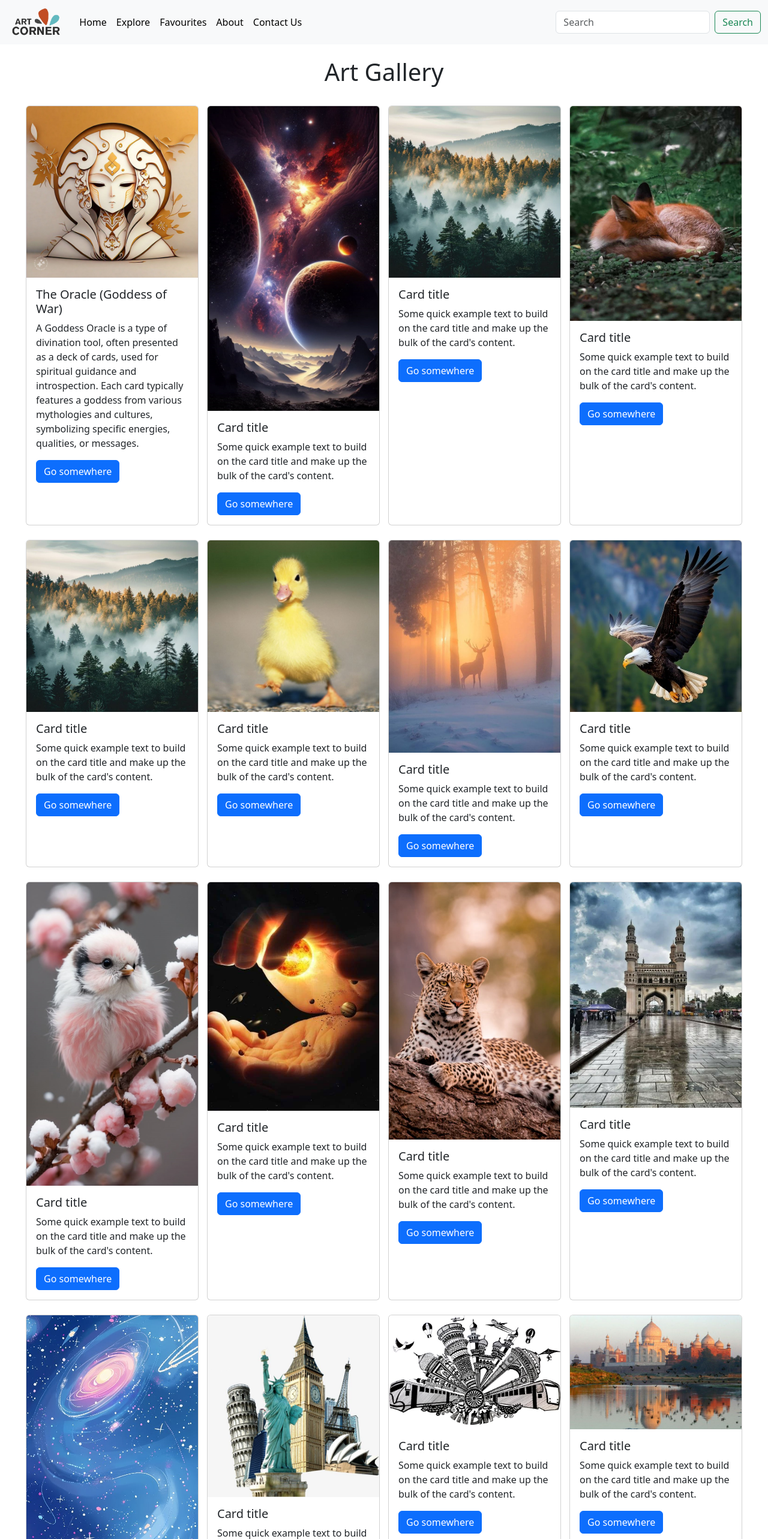
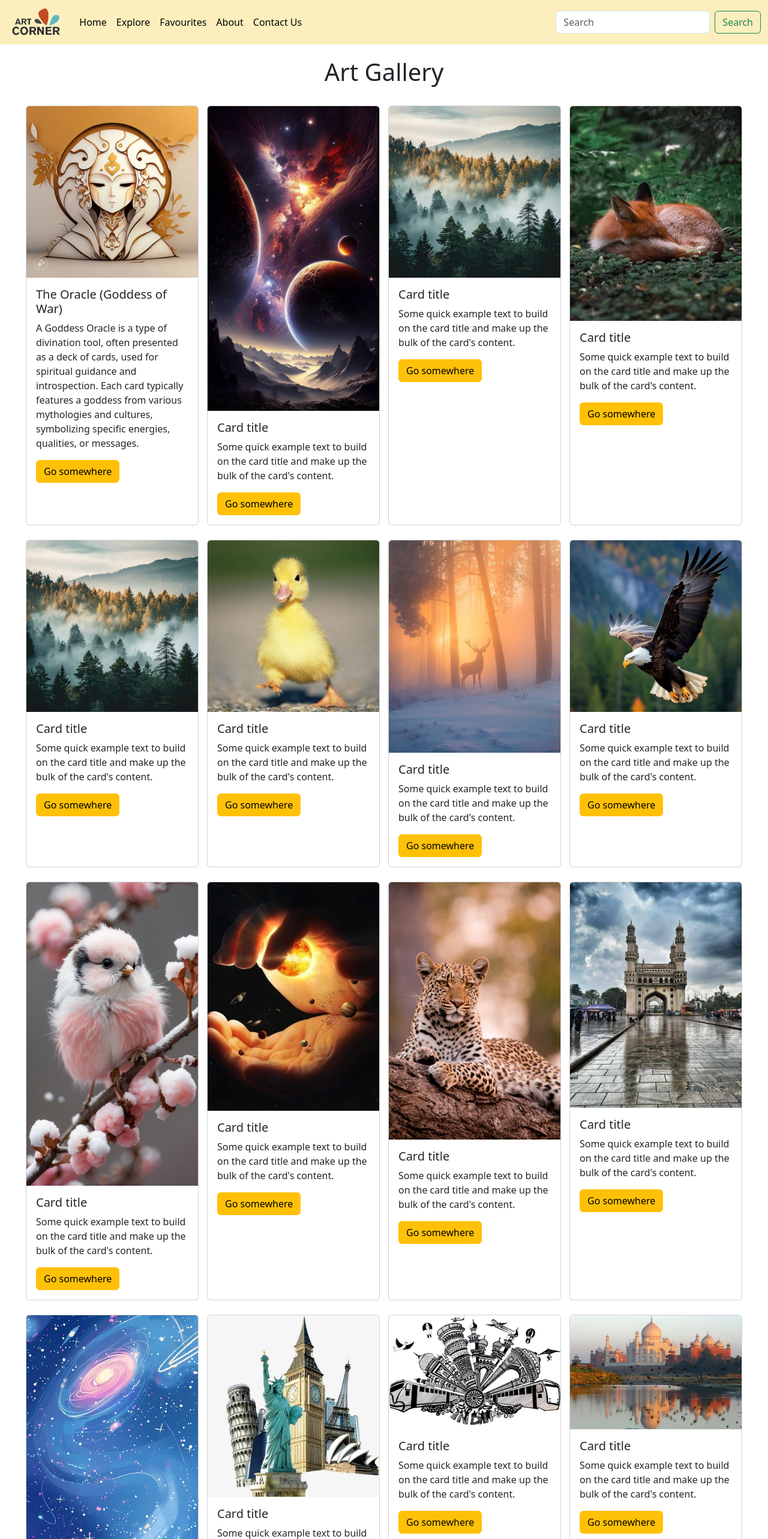
Before and after one commit to Ishan1012/Art-Corner-Web-Application, an Angular app in the folder art-corner/: page / in a window 1280 px wide. Shown: the top 2566 px of the page at 60% size. Built offline with nearby package versions, Linux system fonts and the light colour scheme.

Commit message:
Minor updates 1.0.2

```diff
--- a/art-corner/src/app/app.component.css
+++ b/art-corner/src/app/app.component.css
@@ -5,3 +5,7 @@
 .img-navbar-edit{
     height: 6vh;
 }
+
+.bg-color{
+    background-color: #fcefbd;
+}
--- a/art-corner/src/app/app.component.html
+++ b/art-corner/src/app/app.component.html
@@ -1,5 +1,5 @@
 <div>
-  <nav class="navbar fixed-top bg-light navbar-expand-lg">
+  <nav class="navbar fixed-top bg-color navbar-expand-lg">
     <div class="container-fluid">
       <a class="navbar-brand" href="#"><img src="./icon/logo-navbar2.png" alt="" class="img-navbar-edit"></a>
       <button class="navbar-toggler" type="button" data-bs-toggle="collapse" data-bs-target="#navbarSupportedContent" aria-controls="navbarSupportedContent" aria-expanded="false" aria-label="Toggle navigation">
--- a/art-corner/src/app/art-gallery/explore-components/explore-components.component.html
+++ b/art-corner/src/app/art-gallery/explore-components/explore-components.component.html
@@ -11,7 +11,7 @@
                 <p class="card-text">A Goddess Oracle is a type of divination tool, often presented as a deck of cards,
                     used for spiritual guidance and introspection. Each card typically features a goddess from various
                     mythologies and cultures, symbolizing specific energies, qualities, or messages.</p>
-                <a href="#" class="btn btn-primary">Go somewhere</a>
+                <a href="#" class="btn btn-warning">Go somewhere</a>
             </div>
         </div>
         <div class="card" style="width: 18rem;">
@@ -21,7 +21,7 @@
                 <p class="card-text">Some quick example text to build on the card title and make up the bulk of the
                     card's
                     content.</p>
-                <a href="#" class="btn btn-primary">Go somewhere</a>
+                <a href="#" class="btn btn-warning">Go somewhere</a>
             </div>
         </div>
         <div class="card" style="width: 18rem;">
@@ -31,7 +31,7 @@
                 <p class="card-text">Some quick example text to build on the card title and make up the bulk of the
                     card's
                     content.</p>
-                <a href="#" class="btn btn-primary">Go somewhere</a>
+                <a href="#" class="btn btn-warning">Go somewhere</a>
             </div>
         </div>
         <div class="card" style="width: 18rem;">
@@ -41,7 +41,7 @@
                 <p class="card-text">Some quick example text to build on the card title and make up the bulk of the
                     card's
                     content.</p>
-                <a href="#" class="btn btn-primary">Go somewhere</a>
+                <a href="#" class="btn btn-warning">Go somewhere</a>
             </div>
         </div>
     </div>
@@ -54,7 +54,7 @@
                 <p class="card-text">Some quick example text to build on the card title and make up the bulk of the
                     card's
                     content.</p>
-                <a href="#" class="btn btn-primary">Go somewhere</a>
+                <a href="#" class="btn btn-warning">Go somewhere</a>
             </div>
         </div>
         <div class="card" style="width: 18rem;">
@@ -64,7 +64,7 @@
                 <p class="card-text">Some quick example text to build on the card title and make up the bulk of the
                     card's
                     content.</p>
-                <a href="#" class="btn btn-primary">Go somewhere</a>
+                <a href="#" class="btn btn-warning">Go somewhere</a>
             </div>
         </div>
         <div class="card" style="width: 18rem;">
@@ -74,7 +74,7 @@
                 <p class="card-text">Some quick example text to build on the card title and make up the bulk of the
                     card's
                     content.</p>
-                <a href="#" class="btn btn-primary">Go somewhere</a>
+                <a href="#" class="btn btn-warning">Go somewhere</a>
             </div>
         </div>
         <div class="card" style="width: 18rem;">
@@ -84,7 +84,7 @@
                 <p class="card-text">Some quick example text to build on the card title and make up the bulk of the
                     card's
                     content.</p>
-                <a href="#" class="btn btn-primary">Go somewhere</a>
+                <a href="#" class="btn btn-warning">Go somewhere</a>
             </div>
         </div>
     </div>
@@ -97,7 +97,7 @@
                 <p class="card-text">Some quick example text to build on the card title and make up the bulk of the
                     card's
                     content.</p>
-                <a href="#" class="btn btn-primary">Go somewhere</a>
+                <a href="#" class="btn btn-warning">Go somewhere</a>
             </div>
         </div>
         <div class="card" style="width: 18rem;">
@@ -107,7 +107,7 @@
                 <p class="card-text">Some quick example text to build on the card title and make up the bulk of the
                     card's
                     content.</p>
-                <a href="#" class="btn btn-primary">Go somewhere</a>
+                <a href="#" class="btn btn-warning">Go somewhere</a>
             </div>
         </div>
         <div class="card" style="width: 18rem;">
@@ -117,7 +117,7 @@
                 <p class="card-text">Some quick example text to build on the card title and make up the bulk of the
                     card's
                     content.</p>
-                <a href="#" class="btn btn-primary">Go somewhere</a>
+                <a href="#" class="btn btn-warning">Go somewhere</a>
             </div>
         </div>
         <div class="card" style="width: 18rem;">
@@ -127,7 +127,7 @@
                 <p class="card-text">Some quick example text to build on the card title and make up the bulk of the
                     card's
                     content.</p>
-                <a href="#" class="btn btn-primary">Go somewhere</a>
+                <a href="#" class="btn btn-warning">Go somewhere</a>
             </div>
         </div>
     </div>
@@ -140,7 +140,7 @@
                 <p class="card-text">Some quick example text to build on the card title and make up the bulk of the
                     card's
                     content.</p>
-                <a href="#" class="btn btn-primary">Go somewhere</a>
+                <a href="#" class="btn btn-warning">Go somewhere</a>
             </div>
         </div>
         <div class="card" style="width: 18rem;">
@@ -150,7 +150,7 @@
                 <p class="card-text">Some quick example text to build on the card title and make up the bulk of the
                     card's
                     content.</p>
-                <a href="#" class="btn btn-primary">Go somewhere</a>
+                <a href="#" class="btn btn-warning">Go somewhere</a>
             </div>
         </div>
         <div class="card" style="width: 18rem;">
@@ -160,7 +160,7 @@
                 <p class="card-text">Some quick example text to build on the card title and make up the bulk of the
                     card's
                     content.</p>
-                <a href="#" class="btn btn-primary">Go somewhere</a>
+                <a href="#" class="btn btn-warning">Go somewhere</a>
             </div>
         </div>
         <div class="card" style="width: 18rem;">
@@ -170,7 +170,7 @@
                 <p class="card-text">Some quick example text to build on the card title and make up the bulk of the
                     card's
                     content.</p>
-                <a href="#" class="btn btn-primary">Go somewhere</a>
+                <a href="#" class="btn btn-warning">Go somewhere</a>
             </div>
         </div>
     </div>
@@ -183,7 +183,7 @@
                 <p class="card-text">Some quick example text to build on the card title and make up the bulk of the
                     card's
                     content.</p>
-                <a href="#" class="btn btn-primary">Go somewhere</a>
+                <a href="#" class="btn btn-warning">Go somewhere</a>
             </div>
         </div>
         <div class="card" style="width: 18rem;">
@@ -193,7 +193,7 @@
                 <p class="card-text">Some quick example text to build on the card title and make up the bulk of the
                     card's
                     content.</p>
-                <a href="#" class="btn btn-primary">Go somewhere</a>
+                <a href="#" class="btn btn-warning">Go somewhere</a>
             </div>
         </div>
         <div class="card" style="width: 18rem;">
@@ -203,7 +203,7 @@
                 <p class="card-text">Some quick example text to build on the card title and make up the bulk of the
                     card's
                     content.</p>
-                <a href="#" class="btn btn-primary">Go somewhere</a>
+                <a href="#" class="btn btn-warning">Go somewhere</a>
             </div>
         </div>
         <div class="card" style="width: 18rem;">
@@ -213,7 +213,7 @@
                 <p class="card-text">Some quick example text to build on the card title and make up the bulk of the
                     card's
                     content.</p>
-                <a href="#" class="btn btn-primary">Go somewhere</a>
+                <a href="#" class="btn btn-warning">Go somewhere</a>
             </div>
         </div>
     </div>
@@ -226,7 +226,7 @@
                 <p class="card-text">Some quick example text to build on the card title and make up the bulk of the
                     card's
                     content.</p>
-                <a href="#" class="btn btn-primary">Go somewhere</a>
+                <a href="#" class="btn btn-warning">Go somewhere</a>
             </div>
         </div>
         <div class="card" style="width: 18rem;">
@@ -236,7 +236,7 @@
                 <p class="card-text">Some quick example text to build on the card title and make up the bulk of the
                     card's
                     content.</p>
-                <a href="#" class="btn btn-primary">Go somewhere</a>
+                <a href="#" class="btn btn-warning">Go somewhere</a>
             </div>
         </div>
         <div class="card" style="width: 18rem;">
@@ -246,7 +246,7 @@
                 <p class="card-text">Some quick example text to build on the card title and make up the bulk of the
                     card's
                     content.</p>
-                <a href="#" class="btn btn-primary">Go somewhere</a>
+                <a href="#" class="btn btn-warning">Go somewhere</a>
             </div>
         </div>
         <div class="card" style="width: 18rem;">
@@ -256,7 +256,7 @@
                 <p class="card-text">Some quick example text to build on the card title and make up the bulk of the
                     card's
                     content.</p>
-                <a href="#" class="btn btn-primary">Go somewhere</a>
+                <a href="#" class="btn btn-warning">Go somewhere</a>
             </div>
         </div>
     </div>
@@ -269,7 +269,7 @@
                 <p class="card-text">Some quick example text to build on the card title and make up the bulk of the
                     card's
                     content.</p>
-                <a href="#" class="btn btn-primary">Go somewhere</a>
+                <a href="#" class="btn btn-warning">Go somewhere</a>
             </div>
         </div>
         <div class="card" style="width: 18rem;">
@@ -279,7 +279,7 @@
                 <p class="card-text">Some quick example text to build on the card title and make up the bulk of the
                     card's
                     content.</p>
-                <a href="#" class="btn btn-primary">Go somewhere</a>
+                <a href="#" class="btn btn-warning">Go somewhere</a>
             </div>
         </div>
         <div class="card" style="width: 18rem;">
@@ -289,7 +289,7 @@
                 <p class="card-text">Some quick example text to build on the card title and make up the bulk of the
                     card's
                     content.</p>
-                <a href="#" class="btn btn-primary">Go somewhere</a>
+                <a href="#" class="btn btn-warning">Go somewhere</a>
             </div>
         </div>
         <div class="card" style="width: 18rem;">
@@ -299,7 +299,7 @@
                 <p class="card-text">Some quick example text to build on the card title and make up the bulk of the
                     card's
                     content.</p>
-                <a href="#" class="btn btn-primary">Go somewhere</a>
+                <a href="#" class="btn btn-warning">Go somewhere</a>
             </div>
         </div>
     </div>
@@ -312,7 +312,7 @@
                 <p class="card-text">Some quick example text to build on the card title and make up the bulk of the
                     card's
                     content.</p>
-                <a href="#" class="btn btn-primary">Go somewhere</a>
+                <a href="#" class="btn btn-warning">Go somewhere</a>
             </div>
         </div>
         <div class="card" style="width: 18rem;">
@@ -322,7 +322,7 @@
                 <p class="card-text">Some quick example text to build on the card title and make up the bulk of the
                     card's
                     content.</p>
-                <a href="#" class="btn btn-primary">Go somewhere</a>
+                <a href="#" class="btn btn-warning">Go somewhere</a>
             </div>
         </div>
         <div class="card" style="width: 18rem;">
@@ -332,7 +332,7 @@
                 <p class="card-text">Some quick example text to build on the card title and make up the bulk of the
                     card's
                     content.</p>
-                <a href="#" class="btn btn-primary">Go somewhere</a>
+                <a href="#" class="btn btn-warning">Go somewhere</a>
             </div>
         </div>
         <div class="card" style="width: 18rem;">
@@ -342,7 +342,7 @@
                 <p class="card-text">Some quick example text to build on the card title and make up the bulk of the
                     card's
                     content.</p>
-                <a href="#" class="btn btn-primary">Go somewhere</a>
+                <a href="#" class="btn btn-warning">Go somewhere</a>
             </div>
         </div>
     </div>
@@ -355,7 +355,7 @@
                 <p class="card-text">Some quick example text to build on the card title and make up the bulk of the
                     card's
                     content.</p>
-                <a href="#" class="btn btn-primary">Go somewhere</a>
+                <a href="#" class="btn btn-warning">Go somewhere</a>
             </div>
         </div>
         <div class="card" style="width: 18rem;">
@@ -365,7 +365,7 @@
                 <p class="card-text">Some quick example text to build on the card title and make up the bulk of the
                     card's
                     content.</p>
-                <a href="#" class="btn btn-primary">Go somewhere</a>
+                <a href="#" class="btn btn-warning">Go somewhere</a>
             </div>
         </div>
         <div class="card" style="width: 18rem;">
@@ -375,7 +375,7 @@
                 <p class="card-text">Some quick example text to build on the card title and make up the bulk of the
                     card's
                     content.</p>
-                <a href="#" class="btn btn-primary">Go somewhere</a>
+                <a href="#" class="btn btn-warning">Go somewhere</a>
             </div>
         </div>
         <div class="card" style="width: 18rem;">
@@ -385,7 +385,7 @@
                 <p class="card-text">Some quick example text to build on the card title and make up the bulk of the
                     card's
                     content.</p>
-                <a href="#" class="btn btn-primary">Go somewhere</a>
+                <a href="#" class="btn btn-warning">Go somewhere</a>
             </div>
         </div>
     </div>
@@ -398,7 +398,7 @@
                 <p class="card-text">Some quick example text to build on the card title and make up the bulk of the
                     card's
                     content.</p>
-                <a href="#" class="btn btn-primary">Go somewhere</a>
+                <a href="#" class="btn btn-warning">Go somewhere</a>
             </div>
         </div>
         <div class="card" style="width: 18rem;">
@@ -408,7 +408,7 @@
                 <p class="card-text">Some quick example text to build on the card title and make up the bulk of the
                     card's
                     content.</p>
-                <a href="#" class="btn btn-primary">Go somewhere</a>
+                <a href="#" class="btn btn-warning">Go somewhere</a>
             </div>
         </div>
         <div class="card" style="width: 18rem;">
@@ -418,7 +418,7 @@
                 <p class="card-text">Some quick example text to build on the card title and make up the bulk of the
                     card's
                     content.</p>
-                <a href="#" class="btn btn-primary">Go somewhere</a>
+                <a href="#" class="btn btn-warning">Go somewhere</a>
             </div>
         </div>
         <div class="card" style="width: 18rem;">
@@ -428,7 +428,7 @@
                 <p class="card-text">Some quick example text to build on the card title and make up the bulk of the
                     card's
                     content.</p>
-                <a href="#" class="btn btn-primary">Go somewhere</a>
+                <a href="#" class="btn btn-warning">Go somewhere</a>
             </div>
         </div>
     </div>
@@ -441,7 +441,7 @@
                 <p class="card-text">Some quick example text to build on the card title and make up the bulk of the
                     card's
                     content.</p>
-                <a href="#" class="btn btn-primary">Go somewhere</a>
+                <a href="#" class="btn btn-warning">Go somewhere</a>
             </div>
         </div>
         <div class="card" style="width: 18rem;">
@@ -451,7 +451,7 @@
                 <p class="card-text">Some quick example text to build on the card title and make up the bulk of the
                     card's
                     content.</p>
-                <a href="#" class="btn btn-primary">Go somewhere</a>
+                <a href="#" class="btn btn-warning">Go somewhere</a>
             </div>
         </div>
         <div class="card" style="width: 18rem;">
@@ -461,7 +461,7 @@
                 <p class="card-text">Some quick example text to build on the card title and make up the bulk of the
                     card's
                     content.</p>
-                <a href="#" class="btn btn-primary">Go somewhere</a>
+                <a href="#" class="btn btn-warning">Go somewhere</a>
             </div>
         </div>
         <div class="card" style="width: 18rem;">
@@ -471,7 +471,7 @@
                 <p class="card-text">Some quick example text to build on the card title and make up the bulk of the
                     card's
                     content.</p>
-                <a href="#" class="btn btn-primary">Go somewhere</a>
+                <a href="#" class="btn btn-warning">Go somewhere</a>
             </div>
         </div>
     </div>
@@ -484,7 +484,7 @@
                 <p class="card-text">Some quick example text to build on the card title and make up the bulk of the
                     card's
                     content.</p>
-                <a href="#" class="btn btn-primary">Go somewhere</a>
+                <a href="#" class="btn btn-warning">Go somewhere</a>
             </div>
         </div>
         <div class="card" style="width: 18rem;">
@@ -494,7 +494,7 @@
                 <p class="card-text">Some quick example text to build on the card title and make up the bulk of the
                     card's
                     content.</p>
-                <a href="#" class="btn btn-primary">Go somewhere</a>
+                <a href="#" class="btn btn-warning">Go somewhere</a>
             </div>
         </div>
         <div class="card" style="width: 18rem;">
@@ -504,7 +504,7 @@
                 <p class="card-text">Some quick example text to build on the card title and make up the bulk of the
                     card's
                     content.</p>
-                <a href="#" class="btn btn-primary">Go somewhere</a>
+                <a href="#" class="btn btn-warning">Go somewhere</a>
             </div>
         </div>
         <div class="card" style="width: 18rem;">
@@ -514,7 +514,7 @@
                 <p class="card-text">Some quick example text to build on the card title and make up the bulk of the
                     card's
                     content.</p>
-                <a href="#" class="btn btn-primary">Go somewhere</a>
+                <a href="#" class="btn btn-warning">Go somewhere</a>
             </div>
         </div>
     </div>
```
